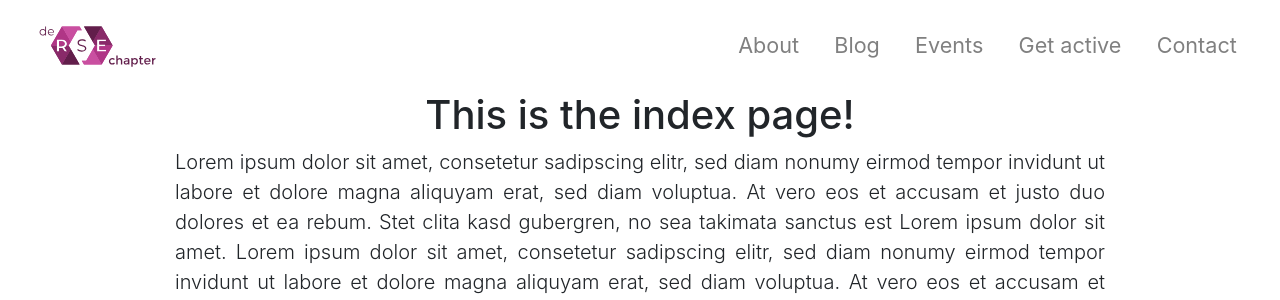
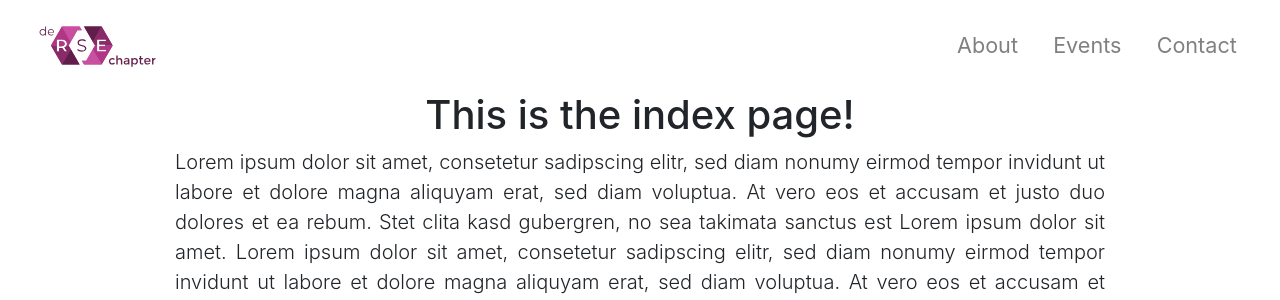
Before and after one commit to RSE-Aachen/website, a Django app: page / in a window 1280 px wide. Shown: the top 300 px of the page. Run offline with Django 3.2, Linux system fonts and the light colour scheme; some libraries are stand-ins or nearby versions.

Commit message:
Removed redundant entries from navabr

```diff
--- a/base/templates/base_generic.html
+++ b/base/templates/base_generic.html
@@ -32,14 +32,14 @@
                 <li class="nav-item">
                     <a class="nav-link" href="{% url 'base:index' %}">About</a>
                 </li>
-                <li class="nav-item">
-                    <a class="nav-link" href="#">Blog</a>
+                <!-- <li class="nav-item">
+                    <a class="nav-link" href="#">Blog</a> -->
                 </li>
                 <li class="nav-item">
                     <a class="nav-link" href="{% url 'events:index'%}">Events</a>
                 </li>
-                <li class="nav-item">
-                    <a class="nav-link" href="#">Get active</a>
+                <!-- <li class="nav-item">
+                    <a class="nav-link" href="#">Get active</a> -->
                 </li>
                 <li class="nav-item">
                     <a class="nav-link" href="{% url 'base:contact' %}">Contact</a>
```
